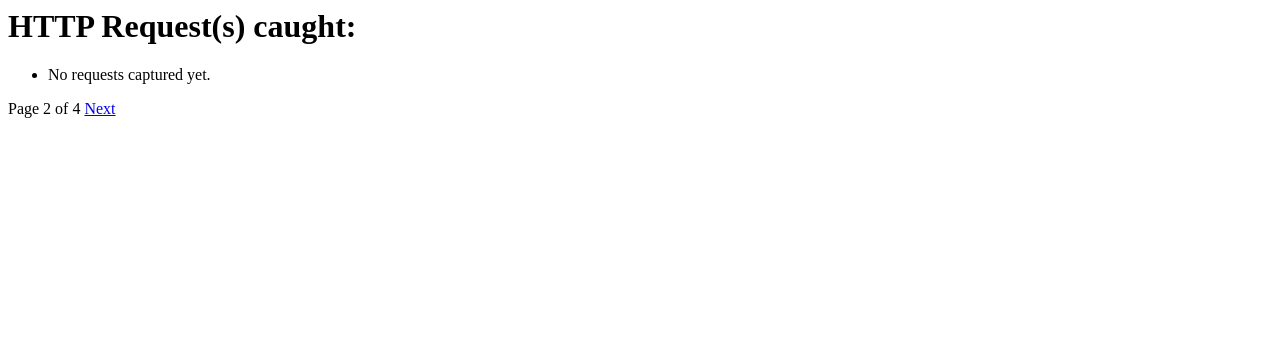
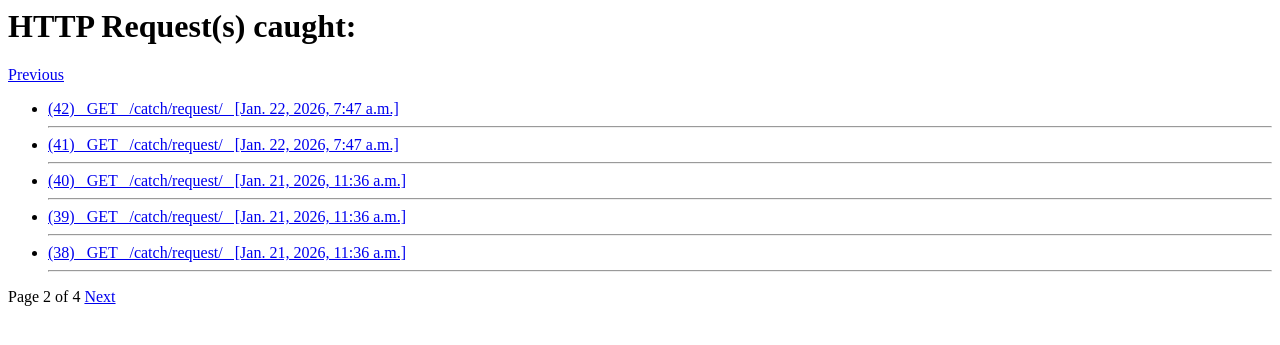
Before and after one commit to AkshatVerma702/Django-Webhook_Catcher, a Django app: page /view/allrequests/?page=2 in a window 1280 px wide. Shown: the top 345 px of the page. Run offline with Django 5.2, Linux system fonts and the light colour scheme; data comes from the database, SQL or seed files in the repository; both versions use the stored data as it was after the commit.

```diff
--- a/webhooks/templates/index.html
+++ b/webhooks/templates/index.html
@@ -1,14 +1,13 @@
 <h1>HTTP Request(s) caught:</h1>
 
-
-
-
 <div class = "pagination">
-    {% if page.obj.has_previous %}
+    {% if page_obj.has_previous %}
         <a href= "?page={{ page_obj.previous_page_number }}">Previous</a>
+    {% else %}
+        Previous
     {% endif %}
     <ul>
-        {% for req in data %}
+        {% for req in records %}
             <li>
                 <a href="{% url 'getRequest' req.id %}">({{ req.id }}) &nbsp {{req.http_method}} &nbsp {{ req.path }} &nbsp [{{ req.timestamp }}]</a>
             </li>
@@ -20,6 +19,6 @@
     <span>Page {{ page_obj.number }} of {{page_obj.paginator.num_pages }}</span>
 
     {% if page_obj.has_next %}
-        <a href = "?page = {{ page_obj.next_page_number }}">Next</a>
+        <a href = "?page={{ page_obj.next_page_number }}">Next</a>
     {% endif %}
 </div>
--- a/webhooks/views.py
+++ b/webhooks/views.py
@@ -17,23 +17,17 @@ def catch(request):
         "headers": json.dumps(dict(request.headers)),
         "request_body": body
     }
-
     HttpRequest.objects.create(**data)
-
     request_Count = HttpRequest.objects.count()
-
     return HttpResponse("HTTP Request Caught " + str(request_Count))
 
 def viewRequests(request):
     allrecords = HttpRequest.objects.all().order_by("-timestamp")
     paginator = Paginator(allrecords, 5)
     page_number = request.GET.get('page')
-
-
     page_obj = paginator.get_page(page_number)
-    return render(request, "index.html", {"page_obj": page_obj, "records": allrecords})
+    return render(request, "index.html", {"page_obj": page_obj, "records": page_obj.object_list})
 
 def getRequest(request, target_id):
     target_record = get_object_or_404(HttpRequest, id = target_id)
-
     return render(request, "view.html", {"records": [target_record]})
```
Also changed, not shown: db.sqlite3.
